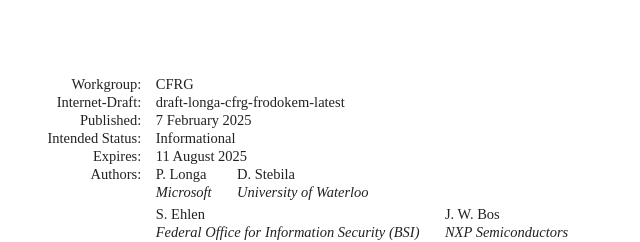
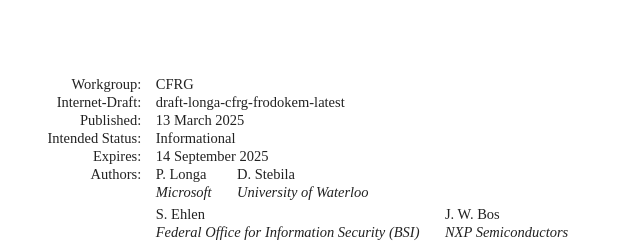
Before and after one commit to dstebila/frodokem-internet-draft, a plain HTML site: page se_review_2/draft-longa-cfrg-frodokem.html in a window 1280 px wide. Shown: the top 242 px of the page, 92-732 px from the left. Drawn offline with Linux system fonts and the light colour scheme; a web font is replaced by a local one.

Commit message:
Script updating gh-pages from b7deead. [ci skip]

```diff
--- a/se_review_2/draft-longa-cfrg-frodokem.html
+++ b/se_review_2/draft-longa-cfrg-frodokem.html
@@ -1048,11 +1048,11 @@ svg :is([fill="white"], [fill^="#fff"]) {
 <thead><tr>
 <td class="left">Internet-Draft</td>
 <td class="center">FrodoKEM</td>
-<td class="right">February 2025</td>
+<td class="right">March 2025</td>
 </tr></thead>
 <tfoot><tr>
 <td class="left">Longa, et al.</td>
-<td class="center">Expires 11 August 2025</td>
+<td class="center">Expires 14 September 2025</td>
 <td class="right">[Page]</td>
 </tr></tfoot>
 </table>
@@ -1065,12 +1065,12 @@ svg :is([fill="white"], [fill^="#fff"]) {
 <dd class="internet-draft">draft-longa-cfrg-frodokem-latest</dd>
 <dt class="label-published">Published:</dt>
 <dd class="published">
-<time datetime="2025-02-07" class="published">7 February 2025</time>
+<time datetime="2025-03-13" class="published">13 March 2025</time>
     </dd>
 <dt class="label-intended-status">Intended Status:</dt>
 <dd class="intended-status">Informational</dd>
 <dt class="label-expires">Expires:</dt>
-<dd class="expires"><time datetime="2025-08-11">11 August 2025</time></dd>
+<dd class="expires"><time datetime="2025-09-14">14 September 2025</time></dd>
 <dt class="label-authors">Authors:</dt>
 <dd class="authors">
 <div class="author">
@@ -1126,7 +1126,7 @@ svg :is([fill="white"], [fill^="#fff"]) {
         time. It is inappropriate to use Internet-Drafts as reference
         material or to cite them other than as "work in progress."<a href="#section-boilerplate.1-3" class="pilcrow">¶</a></p>
 <p id="section-boilerplate.1-4">
-        This Internet-Draft will expire on 11 August 2025.<a href="#section-boilerplate.1-4" class="pilcrow">¶</a></p>
+        This Internet-Draft will expire on 14 September 2025.<a href="#section-boilerplate.1-4" class="pilcrow">¶</a></p>
 </section>
 </div>
 <div id="copyright">
```
Also changed, not shown: se_review_2/draft-longa-cfrg-frodokem.txt.
